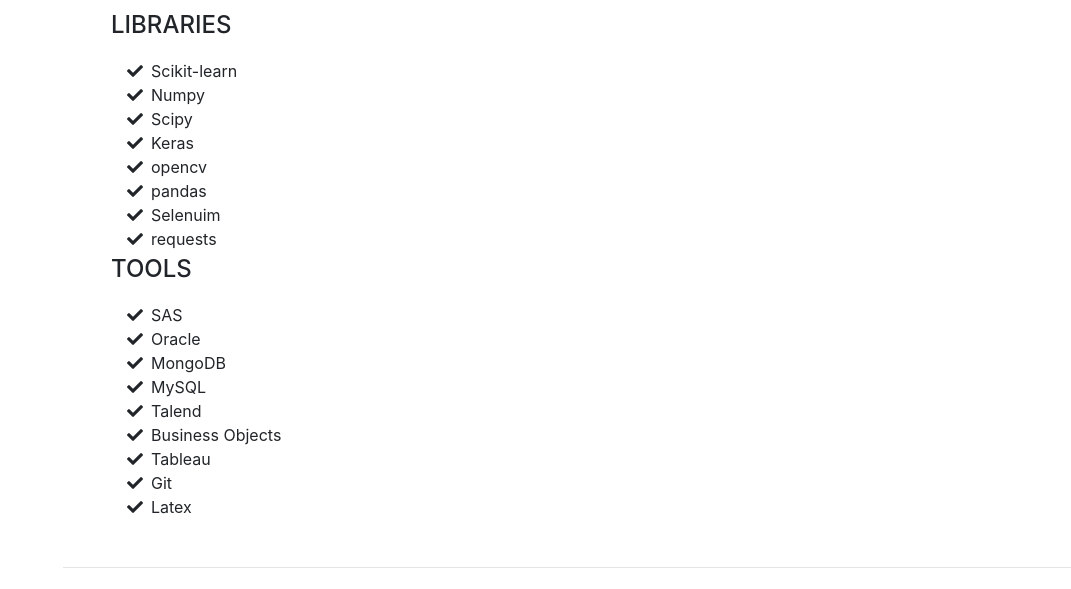
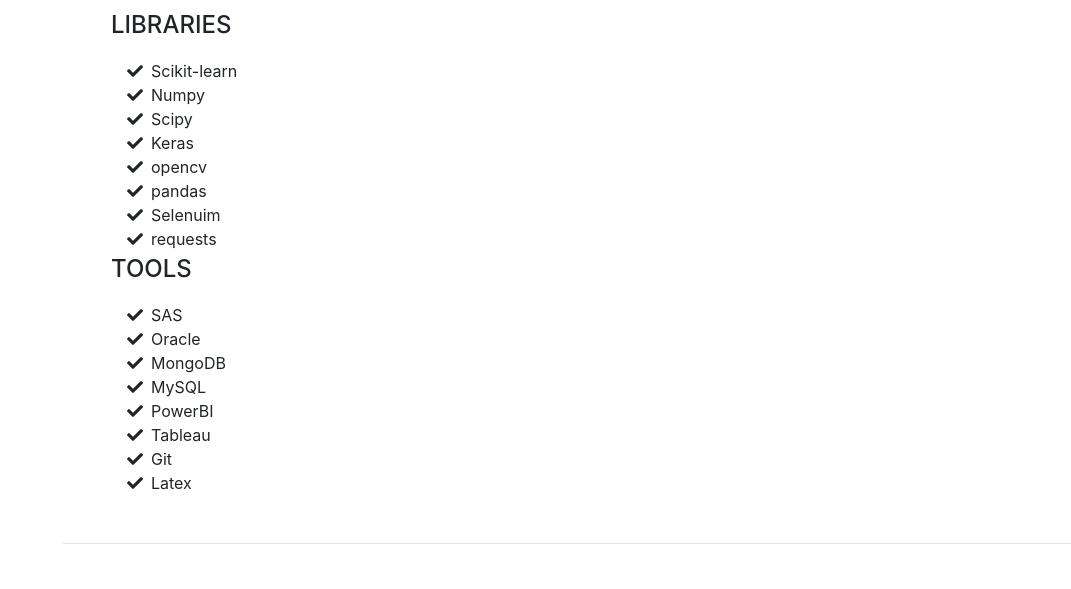
Before and after one commit to adlaneKadri/adlanekadri.github.io, a website with bundled scripts: page index.html in a window 1280 px wide. Shown: the part 2162-2751 px from the top of the page, without its empty margins (209-1280 px from the left). Built offline with nearby package versions, Linux system fonts and the light colour scheme; a web font is replaced by a local one.

Commit message:
Update index.html

```diff
--- a/index.html
+++ b/index.html
@@ -90,7 +90,7 @@
           such as <strong>Machine Learning</strong>, <strong>Problem Solving</strong> and <strong>Data Mining</strong>,
           during my Master's degree at
               <a href="https://lipn.univ-paris13.fr/~bennani/Web_Master_Info/Master_Info_EID2.html">
-                          Paris XIII University
+                          Sarbonne Paris Nord University
               </a>
         </p>
         <div class="social-icons">
@@ -274,11 +274,7 @@
           </li>
           <li>
             <i class="fa-li fa fa-check"></i>
-             Talend
-          </li>
-          <li>
-            <i class="fa-li fa fa-check"></i>
-             Business Objects
+             PowerBI
           </li>
           <li>
             <i class="fa-li fa fa-check"></i>
```
